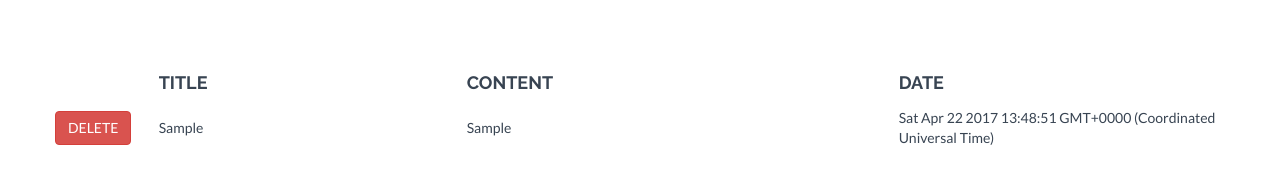
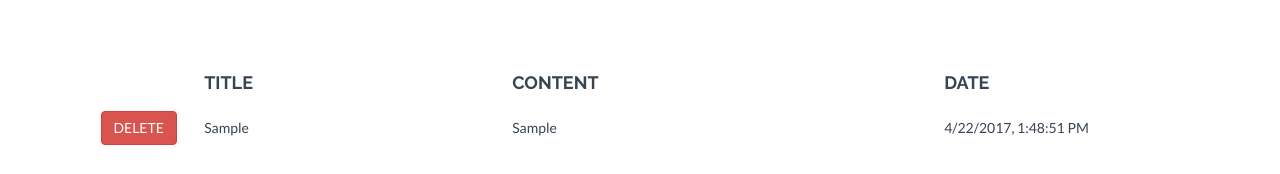
Before and after one commit to k0626089/mm, a plain HTML site: page index.html in a window 1280 px wide. Both pictures are taken after typing "Sample", "Sample" into the empty fields and a click on the button "SAVE". Shown: the part 626-800 px from the top of the page. Drawn offline with nearby package versions, Linux system fonts and the light colour scheme.

Commit message:
date format edited

```diff
--- a/assets/js/app.js
+++ b/assets/js/app.js
@@ -11,10 +11,7 @@ function addRow() {
     var myName = document.getElementById("name");
     var age = document.getElementById("age");
     var table = document.getElementById("myTableData");
-    var d = new Date();
-    d.getHours();
-    d.getMinutes();
-    d.getSeconds();
+    var d  = new Date(new Date().getTime()).toLocaleString();
 
     var rowCount = table.rows.length;
     var row = table.insertRow(rowCount);
--- a/index.html
+++ b/index.html
@@ -122,7 +122,7 @@
             <th><h4>&nbsp;&nbsp;&nbsp;&nbsp;&nbsp;&nbsp;&nbsp;&nbsp;&nbsp;&nbsp;&nbsp;&nbsp;&nbsp;&nbsp;&nbsp;&nbsp;&nbsp;&nbsp;&nbsp;&nbsp;&nbsp;&nbsp;&nbsp;&nbsp;</h4></th>
             <th><h4>TITLE&nbsp;&nbsp;&nbsp;&nbsp;&nbsp;&nbsp;&nbsp;&nbsp;&nbsp;&nbsp;&nbsp;&nbsp;&nbsp;&nbsp;&nbsp;&nbsp;&nbsp;&nbsp;&nbsp;&nbsp;&nbsp;&nbsp;&nbsp;&nbsp;&nbsp;&nbsp;&nbsp;&nbsp;&nbsp;&nbsp;&nbsp;&nbsp;&nbsp;&nbsp;&nbsp;&nbsp;&nbsp;&nbsp;&nbsp;&nbsp;&nbsp;&nbsp;&nbsp;&nbsp;&nbsp;&nbsp;&nbsp;&nbsp;&nbsp;&nbsp;&nbsp;&nbsp;&nbsp;&nbsp;&nbsp;&nbsp;&nbsp;&nbsp;&nbsp;&nbsp;</h4></th>
             <th><h4>CONTENT&nbsp;&nbsp;&nbsp;&nbsp;&nbsp;&nbsp;&nbsp;&nbsp;&nbsp;&nbsp;&nbsp;&nbsp;&nbsp;&nbsp;&nbsp;&nbsp;&nbsp;&nbsp;&nbsp;&nbsp;&nbsp;&nbsp;&nbsp;&nbsp;&nbsp;&nbsp;&nbsp;&nbsp;&nbsp;&nbsp;&nbsp;&nbsp;&nbsp;&nbsp;&nbsp;&nbsp;&nbsp;&nbsp;&nbsp;&nbsp;&nbsp;&nbsp;&nbsp;&nbsp;&nbsp;&nbsp;&nbsp;&nbsp;&nbsp;&nbsp;&nbsp;&nbsp;&nbsp;&nbsp;&nbsp;&nbsp;&nbsp;&nbsp;&nbsp;&nbsp;&nbsp;&nbsp;&nbsp;&nbsp;&nbsp;&nbsp;&nbsp;&nbsp;&nbsp;&nbsp;&nbsp;&nbsp;&nbsp;&nbsp;&nbsp;&nbsp;&nbsp;&nbsp;&nbsp;&nbsp;</h4></th>
-            <th><h4>DATE&nbsp;&nbsp;&nbsp;&nbsp;&nbsp;&nbsp;&nbsp;&nbsp;&nbsp;&nbsp;&nbsp;&nbsp;&nbsp;&nbsp;&nbsp;&nbsp;&nbsp;&nbsp;&nbsp;&nbsp;&nbsp;&nbsp;&nbsp;&nbsp;&nbsp;&nbsp;&nbsp;&nbsp;&nbsp;&nbsp;&nbsp;&nbsp;&nbsp;&nbsp;&nbsp;&nbsp;&nbsp;&nbsp;&nbsp;&nbsp;&nbsp;&nbsp;&nbsp;&nbsp;&nbsp;&nbsp;&nbsp;&nbsp;&nbsp;&nbsp;&nbsp;&nbsp;&nbsp;&nbsp;&nbsp;&nbsp;</h4></th>
+            <th><h4>DATE&nbsp;&nbsp;&nbsp;&nbsp;&nbsp;&nbsp;&nbsp;&nbsp;&nbsp;&nbsp;&nbsp;&nbsp;&nbsp;&nbsp;&nbsp;&nbsp;&nbsp;&nbsp;&nbsp;&nbsp;&nbsp;&nbsp;&nbsp;&nbsp;&nbsp;&nbsp;&nbsp;&nbsp;&nbsp;&nbsp;&nbsp;&nbsp;&nbsp;&nbsp;&nbsp;&nbsp;&nbsp;&nbsp;&nbsp;&nbsp;&nbsp;&nbsp;&nbsp;&nbsp;</h4></th>
           </tr>
         </table>
     </div>
```
